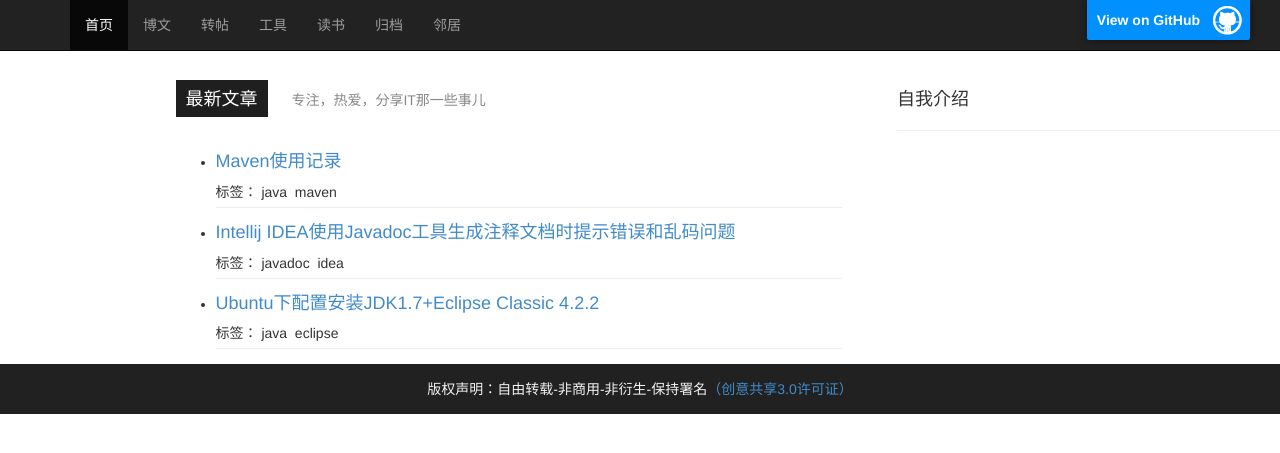
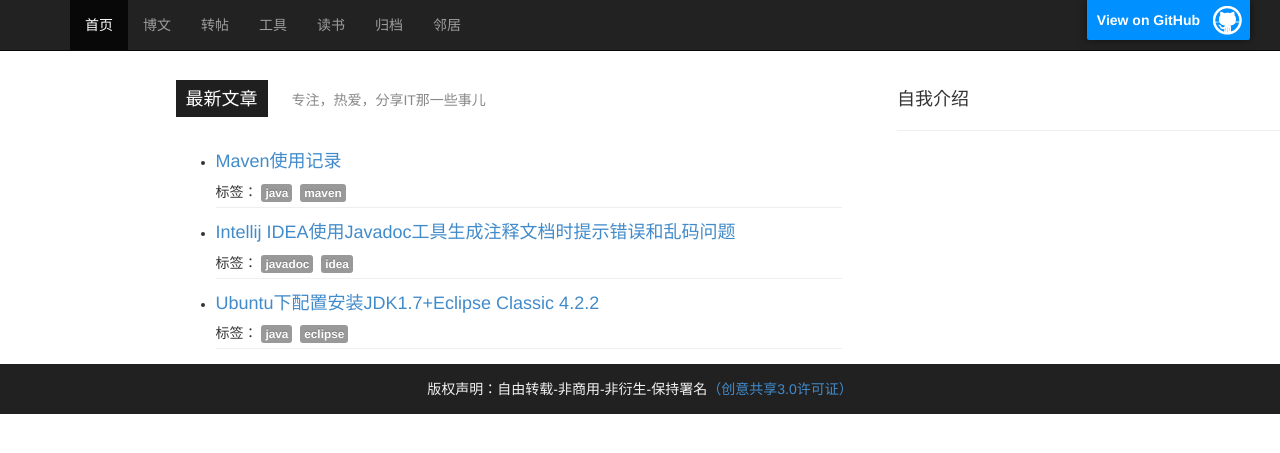
Before and after one commit to sheleng/sheleng.github.io, a Jekyll site: the page built from index.html, in a window 1280 px wide. Shown: the top 453 px of the page. Built offline with Jekyll 4.4.1, drawn with Linux system fonts in a browser that asks for light colours.

Commit message:
修改首页布局

```diff
--- a/public/css/style.css
+++ b/public/css/style.css
@@ -106,8 +106,16 @@
 }
 
 .tag-label {
-  -webkit-border-radius: 3px;
-  -moz-border-radius: 3px;
+  display: inline-block;
+  padding: 2px 4px;
+  font-size: 11.844px;
+  font-weight: bold;
+  line-height: 14px;
+  color: #fff;
+  text-shadow: 0 -1px 0 rgba(0,0,0,0.25);
+  white-space: nowrap;
+  vertical-align: baseline;
+  background-color: #999;
   border-radius: 3px;
 }
 
```
